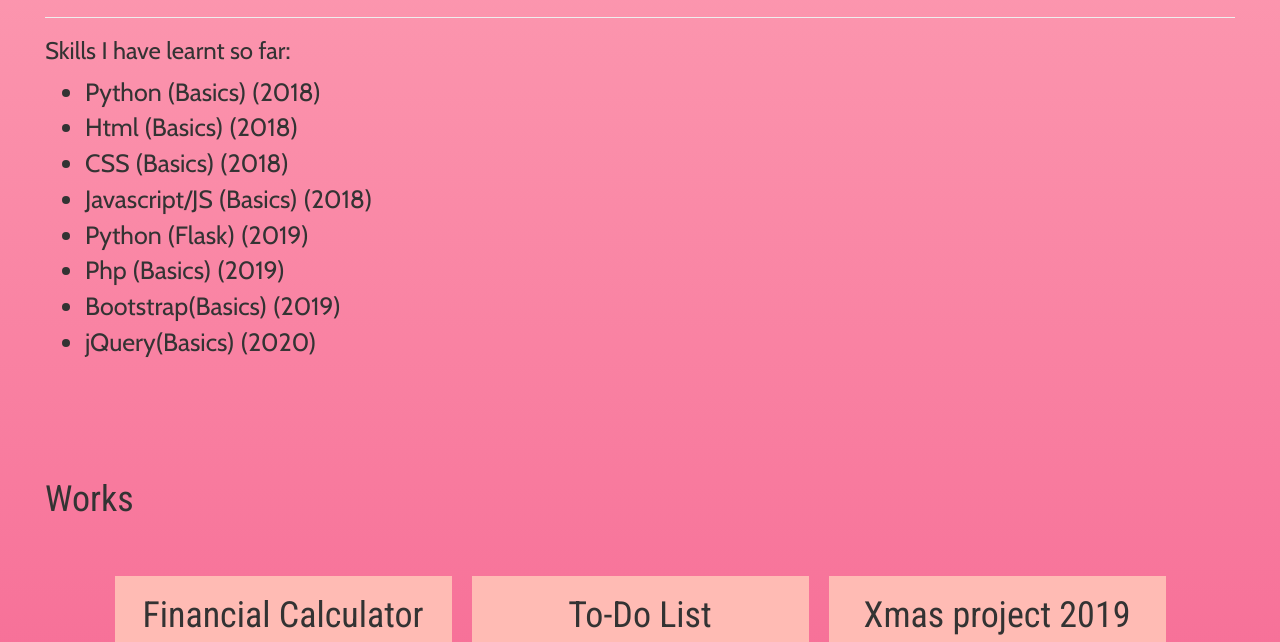
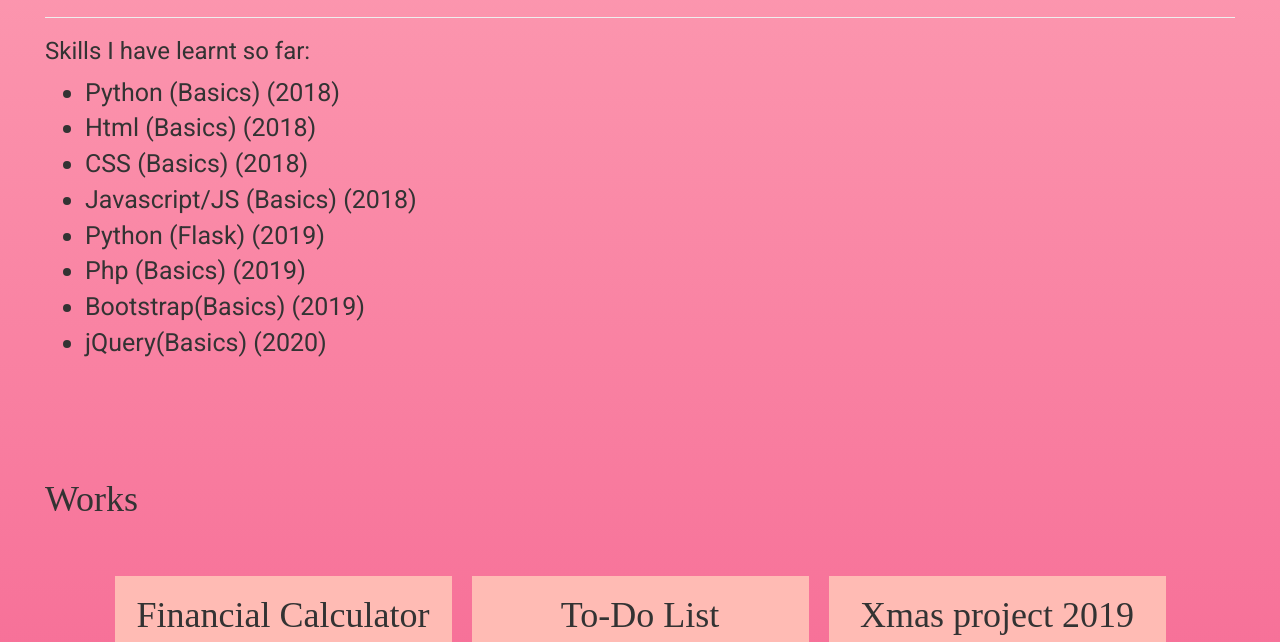
Before and after one commit to NWired/nwire.github.io, a plain HTML site: page index.html in a window 1280 px wide. Shown: the part 457-1099 px from the top of the page. Drawn offline with nearby package versions, Linux system fonts and the light colour scheme.

Commit message:
Update main.css

```diff
--- a/main.css
+++ b/main.css
@@ -2,7 +2,7 @@
 
 body{
 
-	font-family:Cabin;
+	font-family:roboto;
 	font-size:25px;
 	margin:0;
 
@@ -58,7 +58,7 @@ a, a:hover{
 
 }
 h1{
-	font-family:Roboto Condensed;
+	font-family:domine;
 }
 .modal-content{
 	background:#FFB9B3;
```
